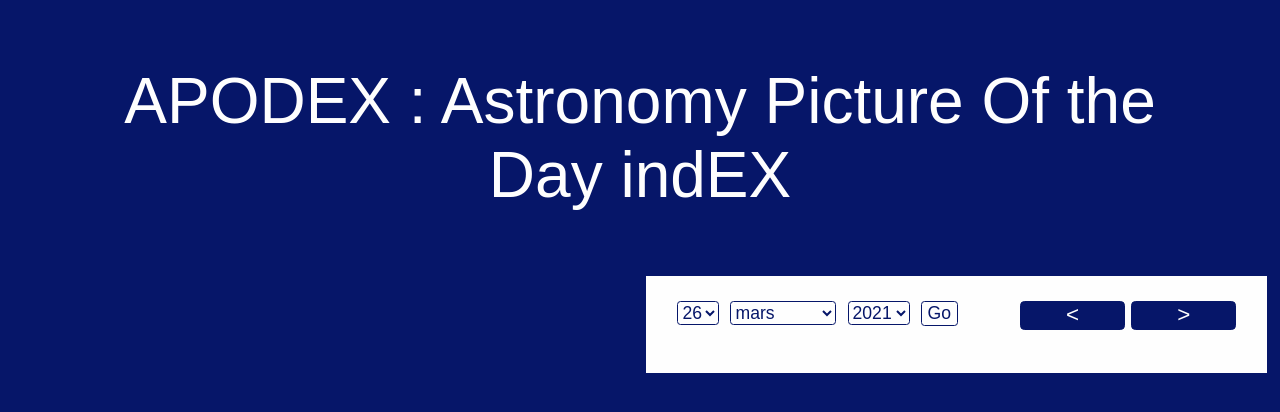
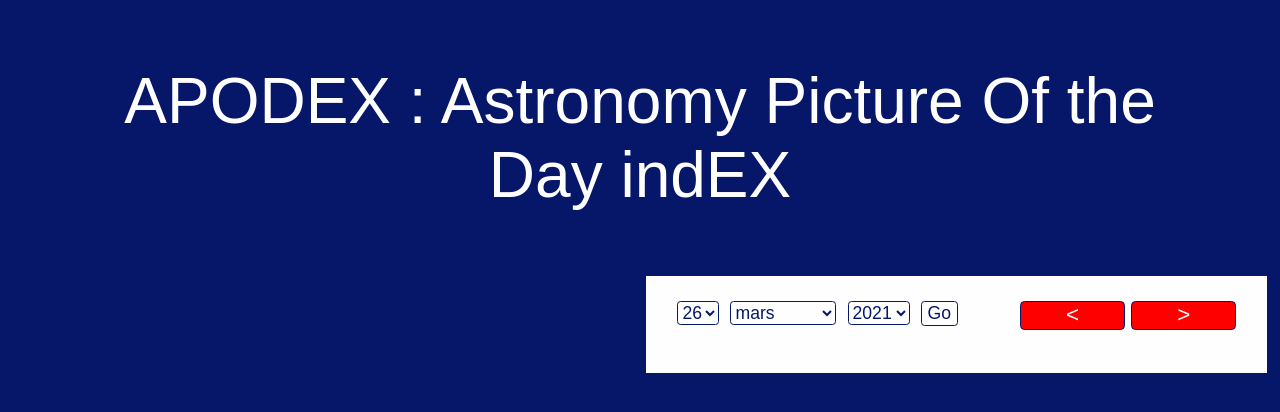
Before and after one commit to MrTrnr/apodex, a plain HTML site: page index.html in a window 1280 px wide. Drawn offline with Linux system fonts and the light colour scheme; no server answers; a web font is replaced by a local one.

Commit message:
test bouton rouge

```diff
--- a/apodexstyle.css
+++ b/apodexstyle.css
@@ -80,7 +80,8 @@ label, select, button
 .plainButton
 {
     border-radius: 0.2em;
-    background-color: #061669;
+    /*background-color: #061669;*/
+    background-color: red;
     text-decoration: none;
     border: 1px solid #061669;
     color: #fefefe;
```
